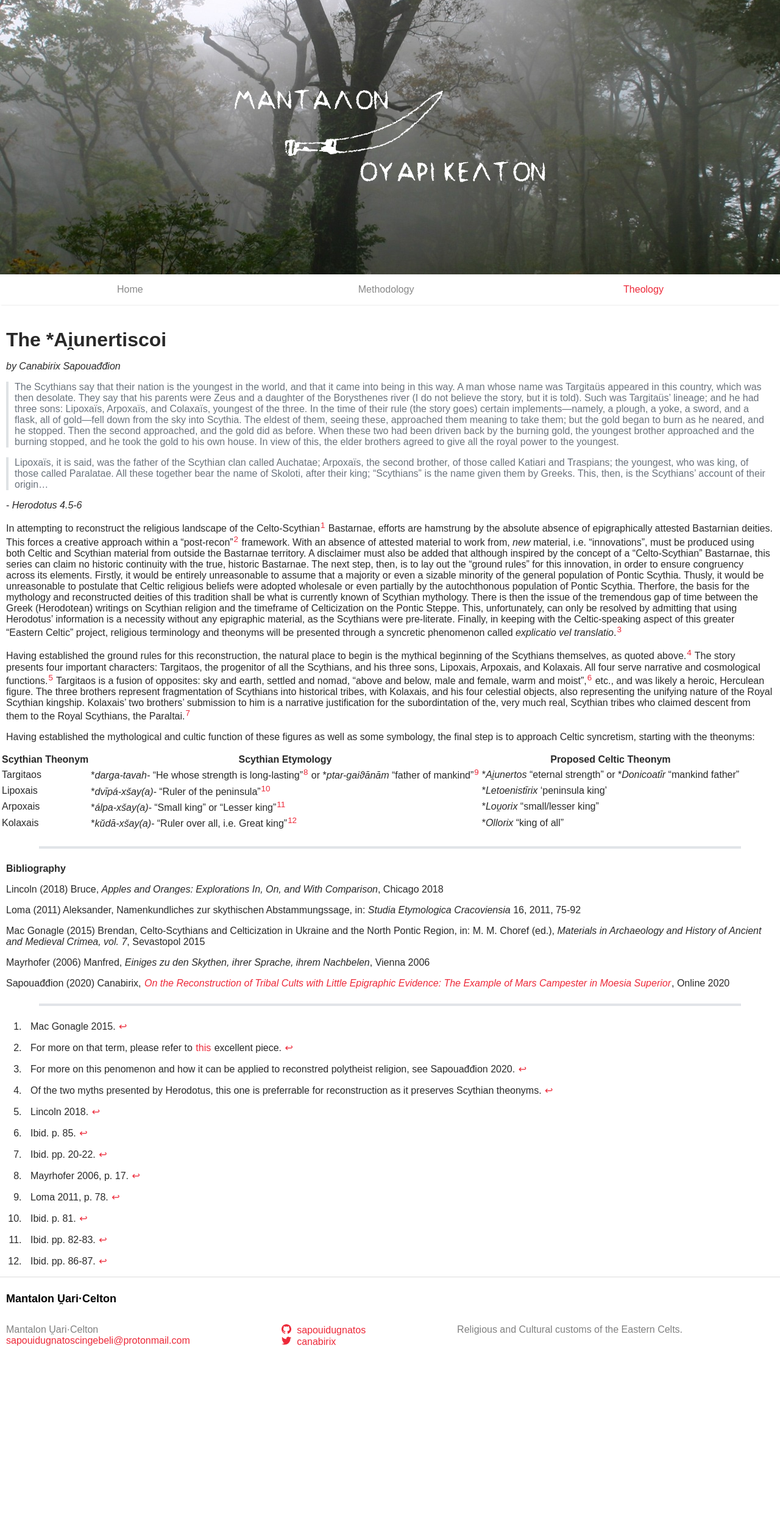
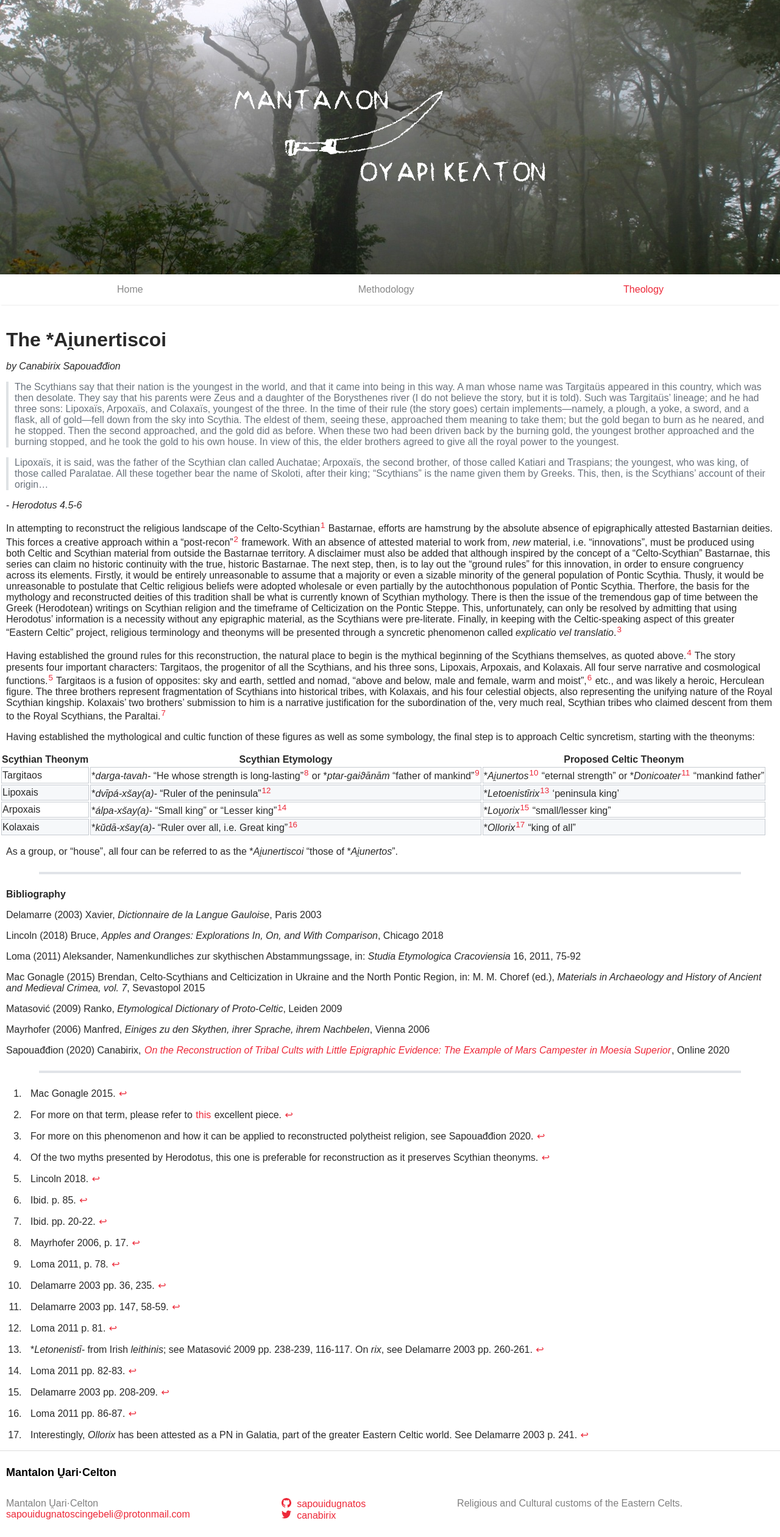
Before and after one commit to sapouidugnatos/uaricelton, a Jekyll site: the page built from _articles/aiunertos.md, in a window 1280 px wide. Shown: the whole page at 61% size. Built offline with Jekyll 4.4.1, drawn with Linux system fonts in a browser that asks for light colours; before the commit the page ends 2236 px from its top, so only the background shows below that.

Commit message:
More work on Aiunertiscoi article and some formatting.

```diff
--- a/_articles/aiunertos.md
+++ b/_articles/aiunertos.md
@@ -22,7 +22,7 @@ In attempting to reconstruct the religious landscape of the Celto-Scythian[^1] B
 
 
 
-Having established the ground rules for this reconstruction, the natural place to begin is the mythical beginning of the Scythians themselves, as quoted above.[^4] The story presents four important characters: Targitaos, the progenitor of all the Scythians, and his three sons, Lipoxais, Arpoxais, and Kolaxais. All four serve narrative and cosmological functions.[^5] Targitaos is a fusion of opposites: sky and earth, settled and nomad, "above and below, male and female, warm and moist",[^6] etc., and was likely a heroic, Herculean figure. The three brothers represent fragmentation of Scythians into historical tribes, with Kolaxais, and his four celestial objects, also representing the unifying nature of the Royal Scythian kingship. Kolaxais' two brothers' submission to him is a narrative justification for the subordintation of the, very much real, Scythian tribes who claimed descent from them to the Royal Scythians, the Paraltai.[^7]
+Having established the ground rules for this reconstruction, the natural place to begin is the mythical beginning of the Scythians themselves, as quoted above.[^4] The story presents four important characters: Targitaos, the progenitor of all the Scythians, and his three sons, Lipoxais, Arpoxais, and Kolaxais. All four serve narrative and cosmological functions.[^5] Targitaos is a fusion of opposites: sky and earth, settled and nomad, "above and below, male and female, warm and moist",[^6] etc., and was likely a heroic, Herculean figure. The three brothers represent fragmentation of Scythians into historical tribes, with Kolaxais, and his four celestial objects, also representing the unifying nature of the Royal Scythian kingship. Kolaxais' two brothers' submission to him is a narrative justification for the subordination of the, very much real, Scythian tribes who claimed descent from them to the Royal Scythians, the Paraltai.[^7]
 
 
 
@@ -32,50 +32,49 @@ Having established the mythological and cultic function of these figures as well
 
 | Scythian Theonym | Scythian Etymology                                           | Proposed Celtic Theonym                                      |
 | ---------------- | ------------------------------------------------------------ | ------------------------------------------------------------ |
-| Targitaos        | \**darga-tavah-* "He whose strength is long-lasting"[^8] or \**ptar-gaiϑānām* "father of mankind"[^9] | \**Ai̯unertos* "eternal strength" or \**Donicoatīr* "mankind father" |
-| Lipoxais         | \**dvīpá-xs̆ay(a)-* "Ruler of the peninsula"[^10]             | \**Letoenistīrix* 'peninsula king'                           |
-| Arpoxais         | \**álpa-xs̆ay(a)-* "Small king" or "Lesser king"[^11]         | \**Lou̯orix* "small/lesser king"                              |
-| Kolaxais         | \**kŭdā-xs̆ay(a)-* "Ruler over all, i.e. Great king"[^12]     | \**Ollorix* "king of all"                                    |
+| Targitaos        | \**darga-tavah-* "He whose strength is long-lasting"[^8] or \**ptar-gaiϑānām* "father of mankind"[^9] | \**Ai̯unertos*[^13] "eternal strength" or \**Donicoater*[^14] "mankind father" |
+| Lipoxais         | \**dvīpá-xs̆ay(a)-* "Ruler of the peninsula"[^10]             | \**Letoenistīrix*[^15] 'peninsula king'                      |
+| Arpoxais         | \**álpa-xs̆ay(a)-* "Small king" or "Lesser king"[^11]         | \**Lou̯orix*[^16] "small/lesser king"                         |
+| Kolaxais         | \**kŭdā-xs̆ay(a)-* "Ruler over all, i.e. Great king"[^12]     | \**Ollorix*[^17] "king of all"                               |
 
 
+
+As a group, or "house", all four can be referred to as the \**Ai̯unertiscoi* "those of \**Ai̯unertos*".
 
 ----------
 
 **Bibliography**
 
-
+Delamarre (2003) Xavier, *Dictionnaire de la Langue Gauloise*, Paris 2003
 
 Lincoln (2018) Bruce, *Apples and Oranges: Explorations In, On, and With Comparison*, Chicago 2018
 
-
-
 Loma (2011) Aleksander, Namenkundliches zur skythischen Abstammungssage, in: *Studia Etymologica Cracoviensia* 16, 2011, 75-92
-
-
 
 Mac Gonagle (2015) Brendan, Celto-Scythians and Celticization in Ukraine and the North Pontic Region, in: M. M. Choref (ed.), *Materials in Archaeology and History of Ancient and Medieval Crimea, vol. 7*, Sevastopol 2015
 
-
+Matasović (2009) Ranko, *Etymological Dictionary of Proto-Celtic*, Leiden 2009
 
 Mayrhofer (2006) Manfred, *Einiges zu den Skythen, ihrer Sprache, ihrem Nachbelen*, Vienna 2006
 
-
-
 Sapouađđion (2020) Canabirix, [*On the Reconstruction of Tribal Cults with Little Epigraphic Evidence: The Example of Mars Campester in Moesia Superior*](https://sapouidugnatos.github.io/uaricelton/articles/recon-1.html), Online 2020
-
-
 
 ----------
 
 [^1]: Mac Gonagle 2015.
 [^2]: For more on that term, please refer to [this](https://axeandplough.com/2020/05/23/post-recon-what-happens-next/) excellent piece.
-[^3]: For more on this penomenon and how it can be applied to reconstred polytheist religion, see Sapouađđion 2020.
-[^4]: Of the two myths presented by Herodotus, this one is preferrable for reconstruction as it preserves Scythian theonyms.
+[^3]: For more on this phenomenon and how it can be applied to reconstructed polytheist religion, see Sapouađđion 2020.
+[^4]: Of the two myths presented by Herodotus, this one is preferable for reconstruction as it preserves Scythian theonyms.
 [^5]: Lincoln 2018.
 [^6]: Ibid. p. 85.
 [^7]: Ibid. pp. 20-22.
 [^8]: Mayrhofer 2006, p. 17.
 [^9]: Loma 2011, p. 78.
-[^10]: Ibid. p. 81.
-[^11]: Ibid. pp. 82-83.
-[^12]: Ibid. pp. 86-87.
+[^10]: Loma 2011 p. 81.
+[^11]: Loma 2011 pp. 82-83.
+[^12]: Loma 2011 pp. 86-87.
+[^13]:Delamarre 2003 pp. 36, 235.
+[^14]:Delamarre 2003 pp. 147, 58-59.
+[^15]:\**Letonenistī-* from Irish *leithinis*; see Matasović 2009 pp. 238-239, 116-117. On *rix*, see Delamarre 2003 pp. 260-261.
+[^16]:Delamarre 2003 pp. 208-209.
+[^17]:Interestingly, *Ollorix* has been attested as a PN in Galatia, part of the greater Eastern Celtic world. See Delamarre 2003 p. 241.
--- a/_sass/content.scss
+++ b/_sass/content.scss
@@ -27,6 +27,10 @@ body {
     max-height: 50%;
     height: auto;
     width: 40%;
+}
+
+.header td {
+    border: none;
 }
 
 #wrapper td {
@@ -158,6 +162,14 @@ body {
     font-style: italic;
 }
 
+table tr:nth-child(2n) {
+    background-color: #f6f8fa;
+}
+
+table td {
+    border: 1px solid #c6cbd1;
+}
+
 .content-container {
     color: #292929;
 }
```
Also changed, not shown: _articles/bussumaros.md (+2 -0 lines).
